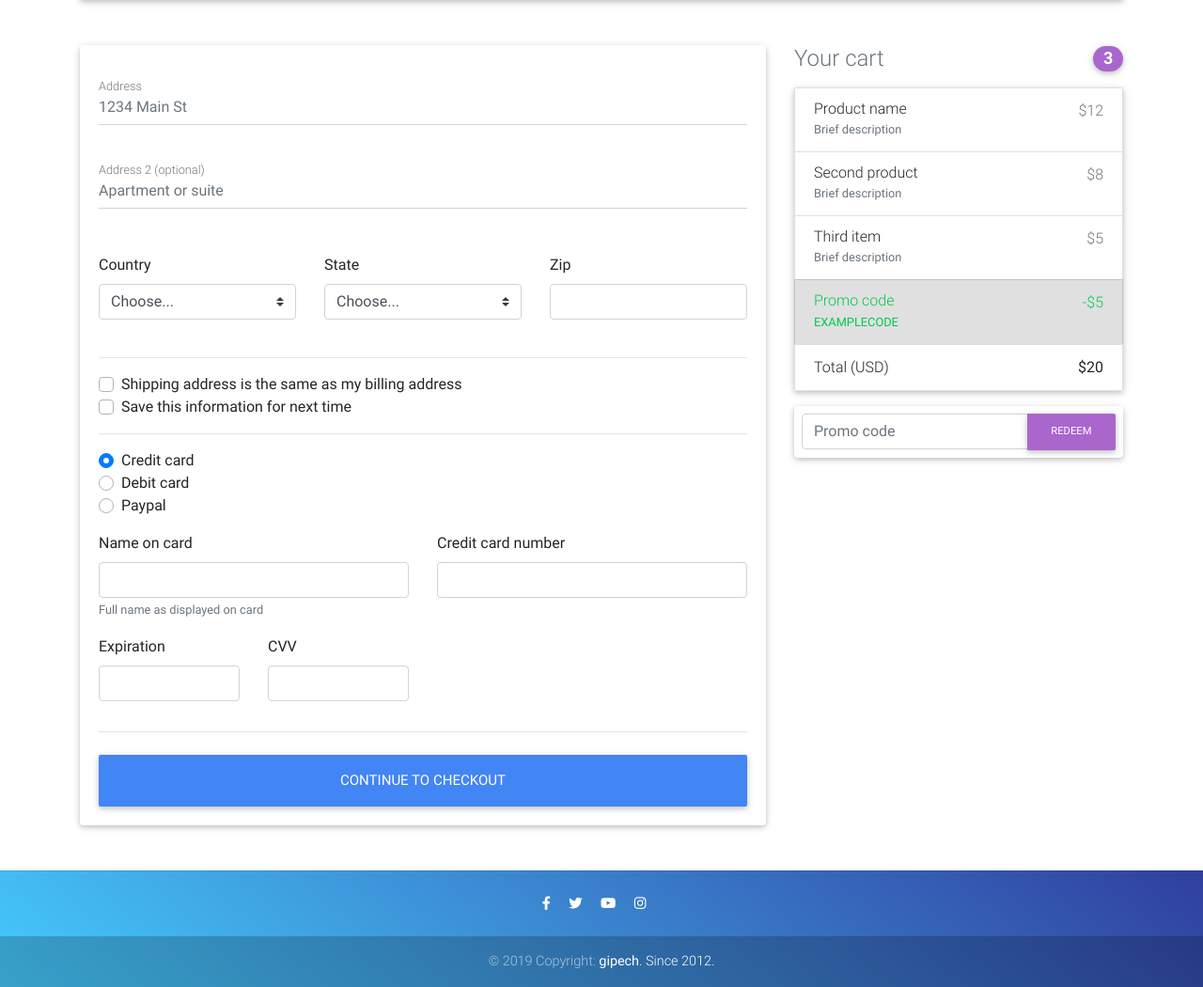
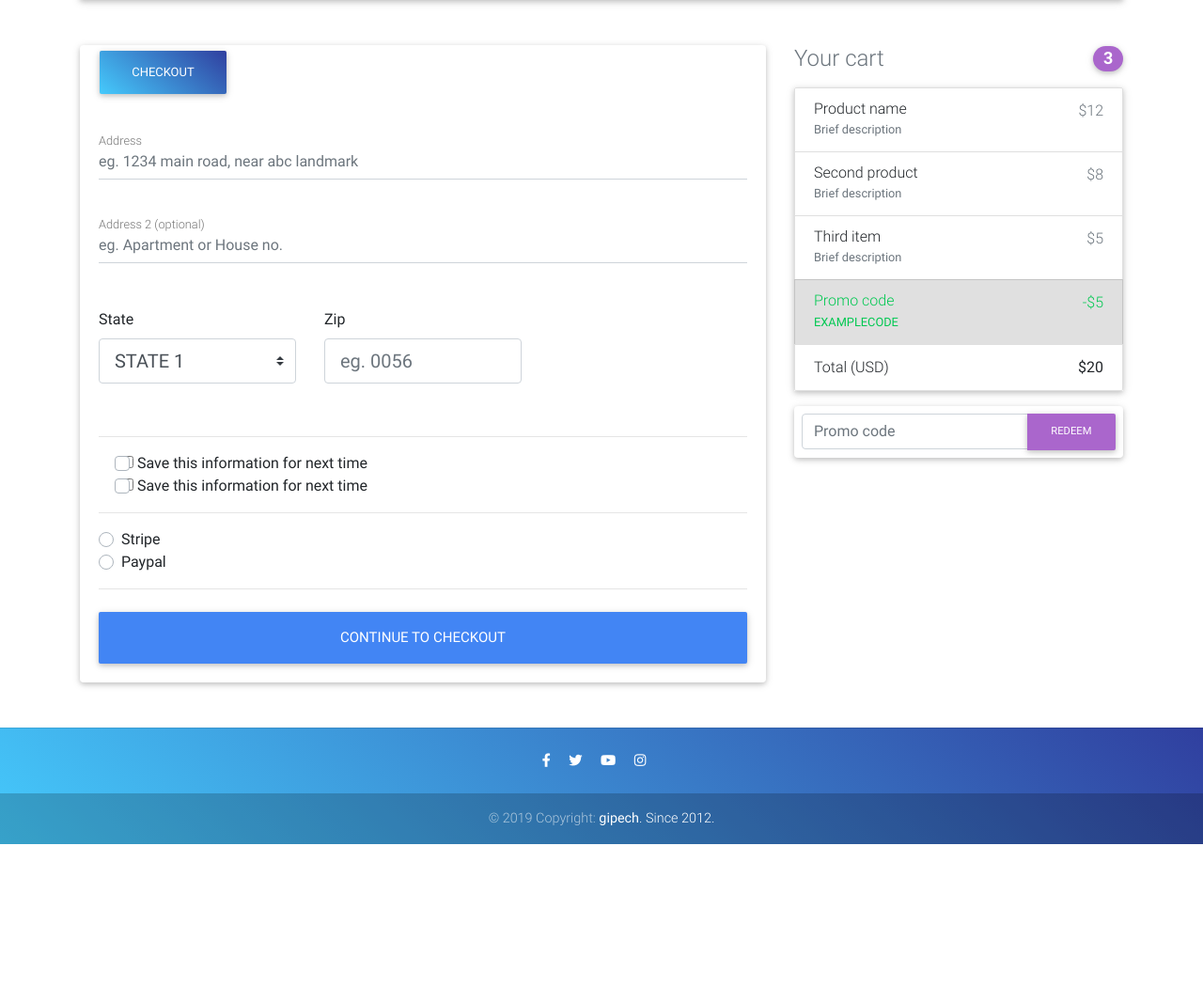
Before and after one commit to prismkoirala/divide-core, a Django app: page /checkout/ in a window 1280 px wide. Shown: the part 114-1164 px from the top of the page at 94% size. After the commit the page ends 1012 px from the top, so only its background shows below. Run offline with Django 3.2, Linux system fonts and the light colour scheme; some libraries are stand-ins or nearby versions.

Commit message:
modified:   django_project_boilerplate-master/core/__pycache__/admin.cpython-37.pyc         new file:   django_project_boilerplate-master/core/__pycache__/forms.cpython-37.pyc 	modified:   django_project_boilerplate-master/core/__pycache__/models.cpython-37.pyc 	modified:   django_project_boilerplate-master/core/__pycache__/urls.cpython-37.pyc 	modified:   django_project_boilerplate-master/core/__pycache__/views.cpython-37.pyc 	new file:   django_project_boilerplate-master/core/forms.py 	new file:   django_project_boilerplate-master/core/migrations/0015_auto_20190718_1803.py 	new file:   django_project_boilerplate-master/core/migrations/__pycache__/0015_auto_20190718_1803.cpython-37.pyc 	modified:   django_project_boilerplate-master/core/models.py 	modified:   django_project_boilerplate-master/core/urls.py 	modified:   django_project_boilerplate-master/core/views.py 	modified:   django_project_boilerplate-master/db.sqlite3 	modified:   django_project_boilerplate-master/divide/settings/__pycache__/base.cpython-37.pyc 	modified:   django_project_boilerplate-master/divide/settings/base.py 	modified:   django_project_boilerplate-master/templates/checkout.html 	modified:   django_project_boilerplate-master/templates/home.html 	modified:   django_project_boilerplate-master/templates/product.html

```diff
--- /dev/null
+++ b/django_project_boilerplate-master/core/forms.py
@@ -0,0 +1,46 @@
+from django import forms
+from django_countries.fields import CountryField
+
+
+class CheckoutForm(forms.Form):
+    STATES =[
+    ('1','STATE 1'),
+    ('2','STATE 2'),
+    ('3','STATE 3'),
+    ('4','STATE 4'),
+    ('5','STATE 5')
+    ]
+    PAYMENT_CHOICES = [
+        ('S','Stripe'),
+        ('P','Paypal')
+    ]
+    street_address = forms.CharField(
+        widget = forms.TextInput(attrs={
+            'placeholder' : 'eg. 1234 main road, near abc landmark',
+            'class' : 'form-control'
+        }))
+    apartment_address = forms.CharField(
+        required = False,
+        widget = forms.TextInput(attrs={
+            'placeholder' : 'eg. Apartment or House no.',
+            'class' : 'form-control'
+
+            }))
+    state = forms.ChoiceField(
+                    choices = STATES,
+                    widget = forms.widgets.Select(
+                        attrs ={
+                            'class' : 'browser-default custom-select custom-select-lg mb-3'
+                        }
+                    ),
+                    )
+    zip = forms.CharField(widget = forms.TextInput(attrs = {
+        'placeholder' : 'eg. 0056',
+        'class' : 'form-control custom-select-lg',
+        'id' : 'zip'
+    }))
+    same_billing_address = forms.BooleanField(required=False)
+    save_info = forms.BooleanField(required=False)
+    payment_option = forms.ChoiceField(
+        widget = forms.Select(),
+        choices = PAYMENT_CHOICES)
--- a/django_project_boilerplate-master/core/urls.py
+++ b/django_project_boilerplate-master/core/urls.py
@@ -1,5 +1,5 @@
 from django.urls import path
-from .views import HomeView, ItemDetailView, checkout_page, add_to_cart, remove_from_cart, OrderSummaryView, remove_single_item_from_cart, add_to_cart_for_product
+from .views import HomeView, ItemDetailView, CheckoutView, add_to_cart, remove_from_cart, OrderSummaryView, remove_single_item_from_cart, add_to_cart_for_product
 
 app_name = 'core'
 
@@ -7,7 +7,7 @@ urlpatterns = [
     path('', HomeView.as_view(), name='home'),
     path('product/<slug>/', ItemDetailView.as_view(), name='product'),
     path('order-summary/', OrderSummaryView.as_view(), name='order-summary'),
-    path('checkout/', checkout_page, name='checkout_page'),
+    path('checkout/', CheckoutView.as_view(), name='checkout_page'),
     path('add-to-cart/<slug>/', add_to_cart, name='add-to-cart'),
     path('add-to-cart-product/<slug>/', add_to_cart_for_product, name='add-to-cart-product'),
     path('remove-from-cart/<slug>/', remove_from_cart, name='remove-from-cart'),
--- a/django_project_boilerplate-master/core/views.py
+++ b/django_project_boilerplate-master/core/views.py
@@ -7,6 +7,7 @@ from .models import Item,Order,OrderItem
 from django.shortcuts import redirect
 from django.utils import timezone
 from django.views.generic import ListView, DetailView, View
+from .forms import CheckoutForm
 
 # Create your views here.
 class HomeView(ListView):
@@ -26,11 +27,23 @@ class OrderSummaryView(LoginRequiredMixin, View):
             messages.error(self.request, "You do not have active Orders!")
             return redirect("/")
 
-def checkout_page(request):
-    context = {
-        'items' : Item.objects.all()
-    }
-    return render(request, "checkout.html", context)
+class CheckoutView(View):
+    def get(self, *args, **kwargs):
+        form = CheckoutForm()
+        context =  {
+            'form' : form
+        }
+        return render(self.request, "checkout.html", context)
+
+    def post(self, *args, **kwargs):
+        form = CheckoutForm(self.request.POST or None)
+        if form.is_valid():
+            print(form.cleaned_data)
+            print("the form is valid!")
+            messages.success( self.request, "Success Checkout!" )
+            return redirect('core:checkout_page')
+        messages.warning(self.request, "Failed Checkout")
+        return redirect('core:checkout_page')
 
 class ItemDetailView(DetailView):
     model = Item
--- a/django_project_boilerplate-master/divide/settings/base.py
+++ b/django_project_boilerplate-master/divide/settings/base.py
@@ -17,7 +17,6 @@ INSTALLED_APPS = [
     'django.contrib.sessions',
     'django.contrib.messages',
     'django.contrib.staticfiles',
-
     'django.contrib.sites',
     'allauth',
     'allauth.account',
--- a/django_project_boilerplate-master/templates/checkout.html
+++ b/django_project_boilerplate-master/templates/checkout.html
@@ -1,5 +1,6 @@
 {% extends "base.html" %}
 {% load static %}
+{% load crispy_forms_tags %}
 
 {% block content %}
   <!--Main layout-->
@@ -18,49 +19,39 @@
 
           <!--Card-->
           <div class="card">
+            <div class="col-12">
+            <form>
+              <button class='btn btn-primary blue-gradient' type='submit'>CHECKOUT</button>
+              </form>
+              </div>
 
             <!--Card content-->
-            <form class="card-body">
-
+            <form method="POST" class="card-body">
+              {% csrf_token %}
 
               <!--address-->
               <div class="md-form mb-5">
-                <input type="text" id="address" class="form-control" placeholder="1234 Main St">
+                {% comment %}<input type="text" id="address" class="form-control" placeholder="1234 Main St">{% endcomment %}
+                {{ form.street_address }}
                 <label for="address" class="">Address</label>
               </div>
 
               <!--address-2-->
               <div class="md-form mb-5">
-                <input type="text" id="address-2" class="form-control" placeholder="Apartment or suite">
+              {% comment %}  <input type="text" id="address-2" class="form-control" placeholder="Apartment or suite">{% endcomment %}
+                {{ form.apartment_address }}
                 <label for="address-2" class="">Address 2 (optional)</label>
               </div>
 
               <!--Grid row-->
               <div class="row">
 
-                <!--Grid column-->
-                <div class="col-lg-4 col-md-12 mb-4">
-
-                  <label for="country">Country</label>
-                  <select class="custom-select d-block w-100" id="country" required>
-                    <option value="">Choose...</option>
-                    <option>United States</option>
-                  </select>
-                  <div class="invalid-feedback">
-                    Please select a valid country.
-                  </div>
-
-                </div>
-                <!--Grid column-->
 
                 <!--Grid column-->
                 <div class="col-lg-4 col-md-6 mb-4">
 
                   <label for="state">State</label>
-                  <select class="custom-select d-block w-100" id="state" required>
-                    <option value="">Choose...</option>
-                    <option>California</option>
-                  </select>
+                  {{ form.state }}
                   <div class="invalid-feedback">
                     Please provide a valid state.
                   </div>
@@ -72,7 +63,8 @@
                 <div class="col-lg-4 col-md-6 mb-4">
 
                   <label for="zip">Zip</label>
-                  <input type="text" class="form-control" id="zip" placeholder="" required>
+                  {% comment %}<input type="text" class="form-control" id="zip" placeholder="" required>{% endcomment %}
+                    {{ form.zip }}
                   <div class="invalid-feedback">
                     Zip code required.
                   </div>
@@ -86,63 +78,27 @@
               <hr>
 
               <div class="custom-control custom-checkbox">
-                <input type="checkbox" class="custom-control-input" id="same-address">
-                <label class="custom-control-label" for="same-address">Shipping address is the same as my billing address</label>
+                <input {% if form.same_billing_address.value  %} checked {% endif %} type="checkbox" class="custom-control-input" id="same-address" >
+                {{ form.same_billing_address }}
+                <label class="custom-control-label" for="same-address">Save this information for next time</label>
               </div>
               <div class="custom-control custom-checkbox">
-                <input type="checkbox" class="custom-control-input" id="save-info">
+                <input {% if form.save_info.value  %} checked {% endif %}  type="checkbox" class="custom-control-input" id="save-info">
+                {{ form.save_info }}
                 <label class="custom-control-label" for="save-info">Save this information for next time</label>
               </div>
 
               <hr>
 
               <div class="d-block my-3">
+                {% for name, value in form.fields.payment_option.choices %}
                 <div class="custom-control custom-radio">
-                  <input id="credit" name="paymentMethod" type="radio" class="custom-control-input" checked required>
-                  <label class="custom-control-label" for="credit">Credit card</label>
+                  <input id="{{ name }}" name="payment_option" value="{{name}}" type="radio" class="custom-control-input" required>
+                  <label class="custom-control-label" for="{{ name }}">{{ value }}</label>
                 </div>
-                <div class="custom-control custom-radio">
-                  <input id="debit" name="paymentMethod" type="radio" class="custom-control-input" required>
-                  <label class="custom-control-label" for="debit">Debit card</label>
-                </div>
-                <div class="custom-control custom-radio">
-                  <input id="paypal" name="paymentMethod" type="radio" class="custom-control-input" required>
-                  <label class="custom-control-label" for="paypal">Paypal</label>
-                </div>
+                {% endfor %}
               </div>
-              <div class="row">
-                <div class="col-md-6 mb-3">
-                  <label for="cc-name">Name on card</label>
-                  <input type="text" class="form-control" id="cc-name" placeholder="" required>
-                  <small class="text-muted">Full name as displayed on card</small>
-                  <div class="invalid-feedback">
-                    Name on card is required
-                  </div>
-                </div>
-                <div class="col-md-6 mb-3">
-                  <label for="cc-number">Credit card number</label>
-                  <input type="text" class="form-control" id="cc-number" placeholder="" required>
-                  <div class="invalid-feedback">
-                    Credit card number is required
-                  </div>
-                </div>
-              </div>
-              <div class="row">
-                <div class="col-md-3 mb-3">
-                  <label for="cc-expiration">Expiration</label>
-                  <input type="text" class="form-control" id="cc-expiration" placeholder="" required>
-                  <div class="invalid-feedback">
-                    Expiration date required
-                  </div>
-                </div>
-                <div class="col-md-3 mb-3">
-                  <label for="cc-expiration">CVV</label>
-                  <input type="text" class="form-control" id="cc-cvv" placeholder="" required>
-                  <div class="invalid-feedback">
-                    Security code required
-                  </div>
-                </div>
-              </div>
+
               <hr class="mb-4">
               <button class="btn btn-primary btn-lg btn-block" type="submit">Continue to checkout</button>
 
--- a/django_project_boilerplate-master/templates/home.html
+++ b/django_project_boilerplate-master/templates/home.html
@@ -108,9 +108,6 @@
                   </strong>
                 </h4>
                   <!-- Default input -->
-                  <a href="{{ object.get_add_to_cart_url }}" class="btn blue-gradient btn-md my-0 p">Add to cart
-                    <i class="fas fa-shopping-cart ml-1"></i>
-                  </a>
 
               </div>
               <!--Card content-->
--- a/django_project_boilerplate-master/templates/product.html
+++ b/django_project_boilerplate-master/templates/product.html
@@ -74,6 +74,7 @@
               </a>
             </form>
             {% endcomment %}
+            {% csrf_token %}
             <a href="{{ object.get_add_to_cart_for_product_url }}" class="btn blue-gradient btn-md my-0 p">Add to cart
               <i class="fas fa-shopping-cart ml-1"></i>
             </a>
```
Also changed, not shown: django_project_boilerplate-master/core/models.py (+9 -4 lines), django_project_boilerplate-master/core/migrations/0015_auto_20190718_1803.py (added), django_project_boilerplate-master/db.sqlite3.
